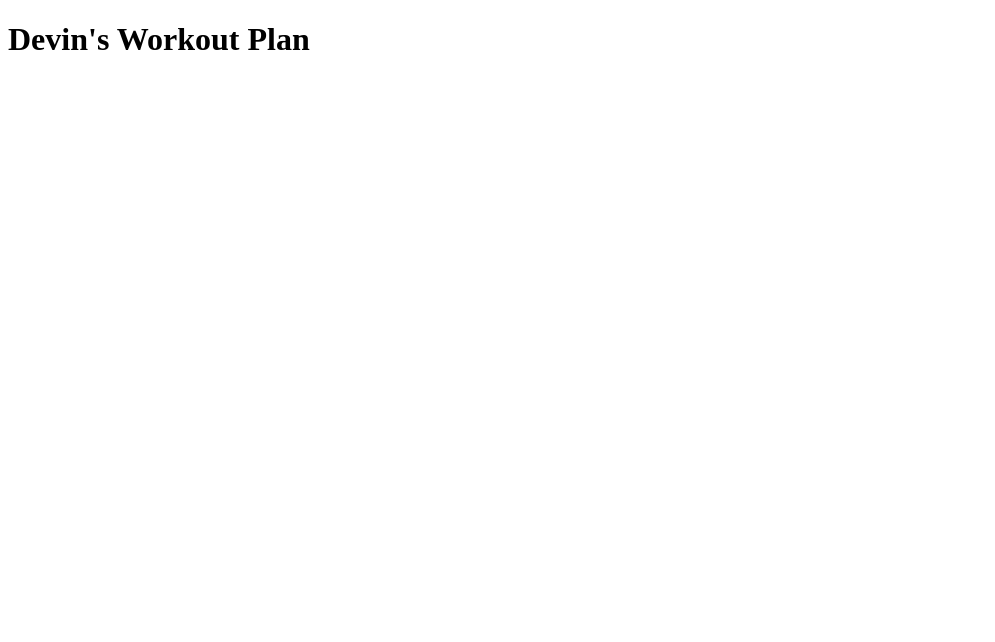
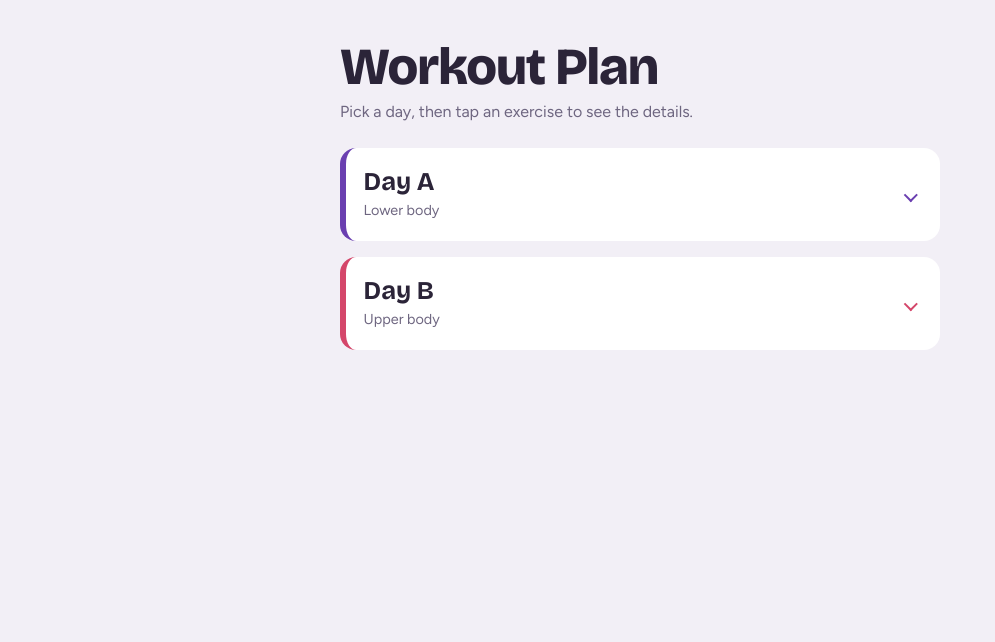
Before and after one commit to aharper2568/WorkoutPlan, a plain HTML site: page home.html in a window 1280 px wide. Shown: the whole page, without its empty margins (0-995 px from the left). Drawn offline with nearby package versions, Linux system fonts and the light colour scheme.

Commit message:
did it lol

```diff
--- a/home.html
+++ b/home.html
@@ -2,22 +2,21 @@
 <html lang="en">
 <head>
   <meta charset="UTF-8">
-        <meta name="viewport" content="width=device-width, initial-scale=1.0">
-        <title>Home Page</title>
-        <link rel="stylesheet" href="styles.css">
+  <meta name="viewport" content="width=device-width, initial-scale=1">
+  <title>Workout Plan</title>
+  <link rel="preconnect" href="https://fonts.googleapis.com">
+  <link rel="preconnect" href="https://fonts.gstatic.com" crossorigin>
+  <link href="https://fonts.googleapis.com/css2?family=Bricolage+Grotesque:wght@600;700;800&family=Figtree:wght@400;500;600&display=swap" rel="stylesheet">
+  <link rel="stylesheet" href="style.css">
 </head>
 <body>
-        <header>
-            <h1>Devin's Workout Plan</h1>
+  <header class="page-header">
+    <h1>Workout Plan</h1>
+    <p>Pick a day, then tap an exercise to see the details.</p>
   </header>
-        <main class="container-1">
-            <div>
 
-            </div>
-        </main>
-        <footer>
+  <main id="plan" class="plan" aria-live="polite"></main>
 
-        </footer>
+  <script src="script.js"></script>
 </body>
-<script src="script.js"></script>
 </html>
--- a/script.js
+++ b/script.js
@@ -0,0 +1,159 @@
+
+const workoutPlan = [
+  {
+    id: "A",
+    title: "Day A",
+    subtitle: "Lower body",
+    exercises: [
+      {
+        name: "Goblet Squat",
+        video: "https://www.youtube.com/results?search_query=goblet+squat+form",
+        sets: 3,
+        reps: "10–12",
+        rest: "60 sec"
+      },
+      {
+        name: "Romanian Deadlift",
+        video: "https://www.youtube.com/results?search_query=romanian+deadlift+form",
+        sets: 3,
+        reps: "8–10",
+        rest: "90 sec"
+      },
+      {
+        name: "Walking Lunges",
+        video: "https://www.youtube.com/results?search_query=walking+lunges+form",
+        sets: 3,
+        reps: "12 each leg",
+        rest: "60 sec"
+      }
+    ]
+  },
+  {
+    id: "B",
+    title: "Day B",
+    subtitle: "Upper body",
+    exercises: [
+      {
+        name: "Dumbbell Bench Press",
+        video: "https://www.youtube.com/results?search_query=dumbbell+bench+press+form",
+        sets: 3,
+        reps: "8–10",
+        rest: "90 sec"
+      },
+      {
+        name: "One-Arm Dumbbell Row",
+        video: "https://www.youtube.com/results?search_query=one+arm+dumbbell+row+form",
+        sets: 3,
+        reps: "10 each arm",
+        rest: "60 sec"
+      },
+      {
+        name: "Overhead Press",
+        video: "https://www.youtube.com/results?search_query=dumbbell+overhead+press+form",
+        sets: 3,
+        reps: "8–10",
+        rest: "75 sec"
+      }
+    ]
+  }
+];
+
+
+function el(tag, className, text) {
+  const node = document.createElement(tag);
+  if (className) node.className = className;
+  if (text !== undefined) node.textContent = text;
+  return node;
+}
+
+
+function buildCollapsible(toggleClass, labelNodes, contentNode, idPrefix) {
+  const button = el("button", toggleClass);
+  button.type = "button";
+  button.id = idPrefix + "-btn";
+  button.setAttribute("aria-expanded", "false");
+  button.setAttribute("aria-controls", idPrefix + "-panel");
+  labelNodes.forEach((n) => button.appendChild(n));
+  button.appendChild(el("span", "chevron"));
+
+  const panel = el("div", "panel");
+  panel.id = idPrefix + "-panel";
+  panel.setAttribute("role", "region");
+  panel.setAttribute("aria-labelledby", button.id);
+  const inner = el("div", "panel-inner");
+  inner.appendChild(contentNode);
+  panel.appendChild(inner);
+
+  button.addEventListener("click", () => {
+    const isOpen = button.getAttribute("aria-expanded") === "true";
+    button.setAttribute("aria-expanded", String(!isOpen));
+    panel.classList.toggle("open", !isOpen);
+
+    inner.inert = isOpen;
+  });
+  inner.inert = true;
+
+  return { button, panel };
+}
+
+function buildStat(label, value) {
+  const wrap = el("div", "stat");
+  wrap.appendChild(el("dt", null, label));
+  wrap.appendChild(el("dd", null, String(value)));
+  return wrap;
+}
+
+function buildExerciseDetails(exercise) {
+  const details = el("div", "details");
+  details.appendChild(el("h3", "exercise-name", exercise.name));
+
+  const stats = el("dl", "stats");
+  stats.appendChild(buildStat("Sets", exercise.sets));
+  stats.appendChild(buildStat("Reps", exercise.reps));
+  stats.appendChild(buildStat("Rest", exercise.rest));
+  details.appendChild(stats);
+
+  const link = el("a", "video-link", "Watch demo video");
+  link.href = exercise.video;
+  link.target = "_blank";
+  link.rel = "noopener noreferrer";
+  details.appendChild(link);
+
+  return details;
+}
+
+function buildDay(day) {
+  const section = el("section", "day");
+  section.dataset.day = day.id;
+
+  const list = el("div", "exercise-list");
+  day.exercises.forEach((exercise, i) => {
+    const item = el("div", "exercise");
+    const { button, panel } = buildCollapsible(
+      "exercise-toggle",
+      [el("span", null, exercise.name)],
+      buildExerciseDetails(exercise),
+      `day-${day.id}-ex-${i}`
+    );
+    item.appendChild(button);
+    item.appendChild(panel);
+    list.appendChild(item);
+  });
+
+  const heading = el("span");
+  heading.appendChild(el("span", "day-title", day.title));
+  if (day.subtitle) heading.appendChild(el("span", "day-sub", day.subtitle));
+
+  const { button, panel } = buildCollapsible(
+    "day-toggle",
+    [heading],
+    list,
+    `day-${day.id}`
+  );
+  section.appendChild(button);
+  section.appendChild(panel);
+  return section;
+}
+
+const planRoot = document.getElementById("plan");
+workoutPlan.forEach((day) => planRoot.appendChild(buildDay(day)));
--- a/style.css
+++ b/style.css
@@ -1,10 +1,249 @@
-.container-1 {
+:root {
+  --bg: #f2eff6;
+  --surface: #ffffff;
+  --ink: #2b2438;
+  --muted: #6e6680;
+  --line: #ddd7e6;
+  --day-a: #6a3fb0;
+  --day-a-soft: #ebe3f7;
+  --day-b: #d4466a;
+  --day-b-soft: #fbe4eb;
+  --radius: 16px;
+}
+
+@media (prefers-color-scheme: dark) {
+  :root {
+    --bg: #17131f;
+    --surface: #221c2e;
+    --ink: #f1edf7;
+    --muted: #a99fbd;
+    --line: #38304a;
+    --day-a: #b794f0;
+    --day-a-soft: #2f2545;
+    --day-b: #f07a9a;
+    --day-b-soft: #442233;
+  }
+}
+
+*, *::before, *::after { box-sizing: border-box; }
+
+html { -webkit-text-size-adjust: 100%; }
+
+body {
+  margin: 0;
+  background: var(--bg);
+  color: var(--ink);
+  font-family: "Figtree", system-ui, -apple-system, "Segoe UI", Roboto, sans-serif;
+  font-size: 1rem;
+  line-height: 1.5;
+}
+
+.page-header {
+  max-width: 640px;
+  margin: 0 auto;
+  padding: 2.5rem 1.25rem 1rem;
+}
+
+.page-header h1 {
+  margin: 0 0 0.35rem;
+  font-family: "Bricolage Grotesque", "Figtree", sans-serif;
+  font-weight: 800;
+  font-size: clamp(2.25rem, 9vw, 3.25rem);
+  line-height: 1.05;
+  letter-spacing: -0.02em;
+}
+
+.page-header p {
+  margin: 0;
+  color: var(--muted);
+}
+
+.plan {
+  max-width: 640px;
+  margin: 0 auto;
+  padding: 0.5rem 1.25rem 3rem;
+  display: grid;
+  gap: 1rem;
+}
+
+/* ---------- Day sections ---------- */
+
+.day {
+  --accent: var(--day-a);
+  --accent-soft: var(--day-a-soft);
+  background: var(--surface);
+  border-radius: var(--radius);
+  border-left: 6px solid var(--accent);
+  overflow: hidden;
+}
+
+.day[data-day="B"] {
+  --accent: var(--day-b);
+  --accent-soft: var(--day-b-soft);
+}
+
+.day-toggle {
+  width: 100%;
   display: flex;
-  flex-direction: column;
   align-items: center;
-  justify-content: center;
-  padding: 20px;
-  background-color: #000000;
+  justify-content: space-between;
+  gap: 1rem;
+  padding: 1.25rem 1.25rem 1.25rem 1.1rem;
+  background: none;
+  border: 0;
+  color: inherit;
+  font: inherit;
+  text-align: left;
+  cursor: pointer;
+}
+
+.day-title {
+  font-family: "Bricolage Grotesque", "Figtree", sans-serif;
+  font-weight: 700;
+  font-size: 1.6rem;
+  line-height: 1.1;
+}
+
+.day-sub {
+  display: block;
+  margin-top: 0.15rem;
+  font-size: 0.9rem;
+  color: var(--muted);
+}
+
+/* ---------- Exercises ---------- */
+
+.exercise-list {
+  padding: 0 0.75rem 0.75rem;
+  display: grid;
+  gap: 0.5rem;
+}
+
+.exercise {
+  background: var(--accent-soft);
+  border-radius: 12px;
+  overflow: hidden;
+}
+
+.exercise-toggle {
+  width: 100%;
+  display: flex;
+  align-items: center;
+  justify-content: space-between;
+  gap: 0.75rem;
+  padding: 0.95rem 1rem;
+  background: none;
+  border: 0;
+  color: inherit;
+  font: inherit;
+  font-weight: 600;
+  text-align: left;
+  cursor: pointer;
+}
+
+/* ---------- Chevron ---------- */
+
+.chevron {
+  flex: none;
+  width: 0.6rem;
+  height: 0.6rem;
+  border-right: 2.5px solid var(--accent);
+  border-bottom: 2.5px solid var(--accent);
+  transform: rotate(45deg);
+  transition: transform 0.25s ease;
+  margin-right: 0.25rem;
+}
+
+[aria-expanded="true"] > .chevron {
+  transform: rotate(-135deg);
+}
+
+/* ---------- Collapsible panels ---------- */
+
+.panel {
+  display: grid;
+  grid-template-rows: 0fr;
+  transition: grid-template-rows 0.28s ease;
+}
+
+.panel.open {
+  grid-template-rows: 1fr;
+}
+
+.panel-inner {
+  overflow: hidden;
+  min-height: 0;
+}
+
+/* ---------- Exercise details ---------- */
+
+.details {
+  padding: 0.25rem 1rem 1.1rem;
+}
+
+.exercise-name {
+  margin: 0 0 0.75rem;
+  font-family: "Bricolage Grotesque", "Figtree", sans-serif;
+  font-weight: 700;
+  font-size: 1.3rem;
+  line-height: 1.2;
+}
+
+.stats {
+  display: grid;
+  grid-template-columns: repeat(3, 1fr);
+  gap: 0.5rem;
+  margin: 0 0 1rem;
+}
+
+.stat {
+  background: var(--surface);
   border-radius: 10px;
-  box-shadow: 0 4px 6px rgba(0, 0, 0, 0.1);
+  padding: 0.6rem 0.5rem;
+  text-align: center;
 }
+
+.stat dt {
+  font-size: 0.8rem;
+  color: var(--muted);
+}
+
+.stat dd {
+  margin: 0.1rem 0 0;
+  font-family: "Bricolage Grotesque", "Figtree", sans-serif;
+  font-weight: 700;
+  font-size: 1.35rem;
+  line-height: 1.2;
+}
+
+.video-link {
+  display: inline-block;
+  padding: 0.7rem 1.1rem;
+  background: var(--accent);
+  color: #fff;
+  font-weight: 600;
+  text-decoration: none;
+  border-radius: 999px;
+}
+
+.video-link:hover { filter: brightness(1.08); }
+
+@media (prefers-color-scheme: dark) {
+  .video-link { color: #17131f; }
+}
+
+/* ---------- Accessibility ---------- */
+
+button:focus-visible,
+a:focus-visible {
+  outline: 3px solid var(--accent, var(--day-a));
+  outline-offset: 2px;
+}
+
+@media (prefers-reduced-motion: reduce) {
+  .panel, .chevron { transition: none; }
+}
+
+@media (min-width: 640px) {
+  .stat dd { font-size: 1.5rem; }
+}
```
Lines whose indentation alone changed are shown as unchanged.
